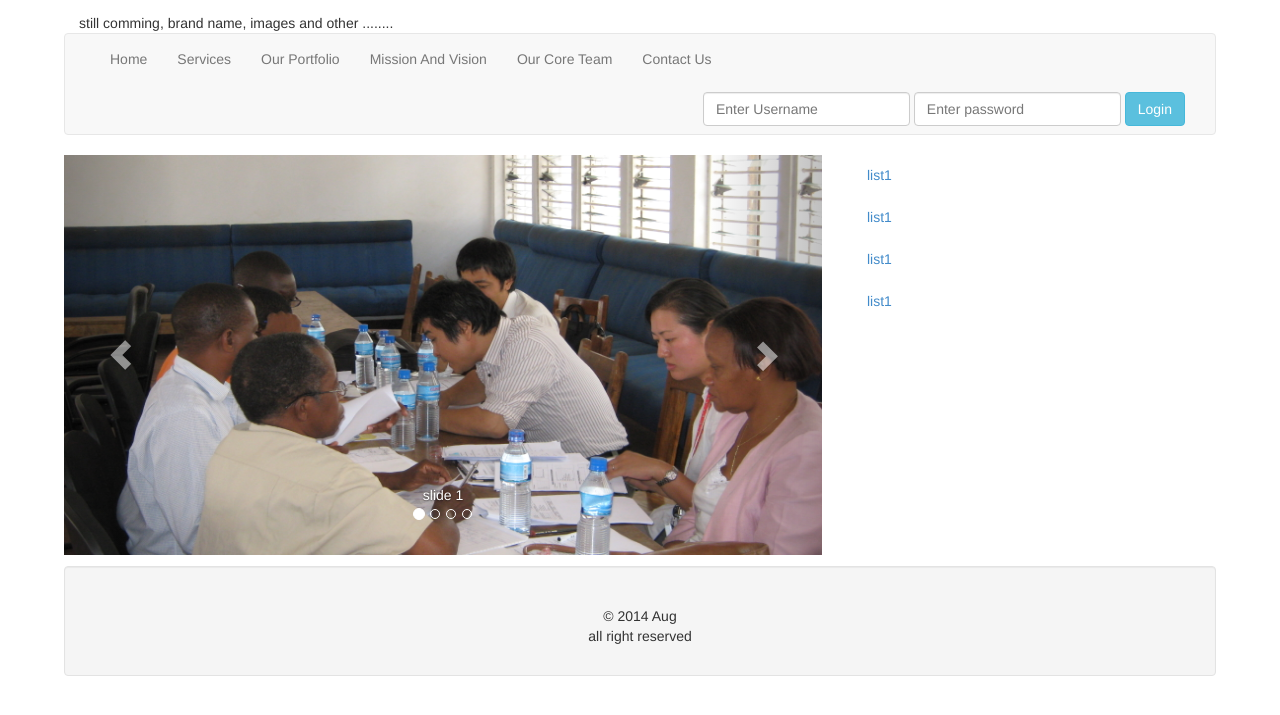
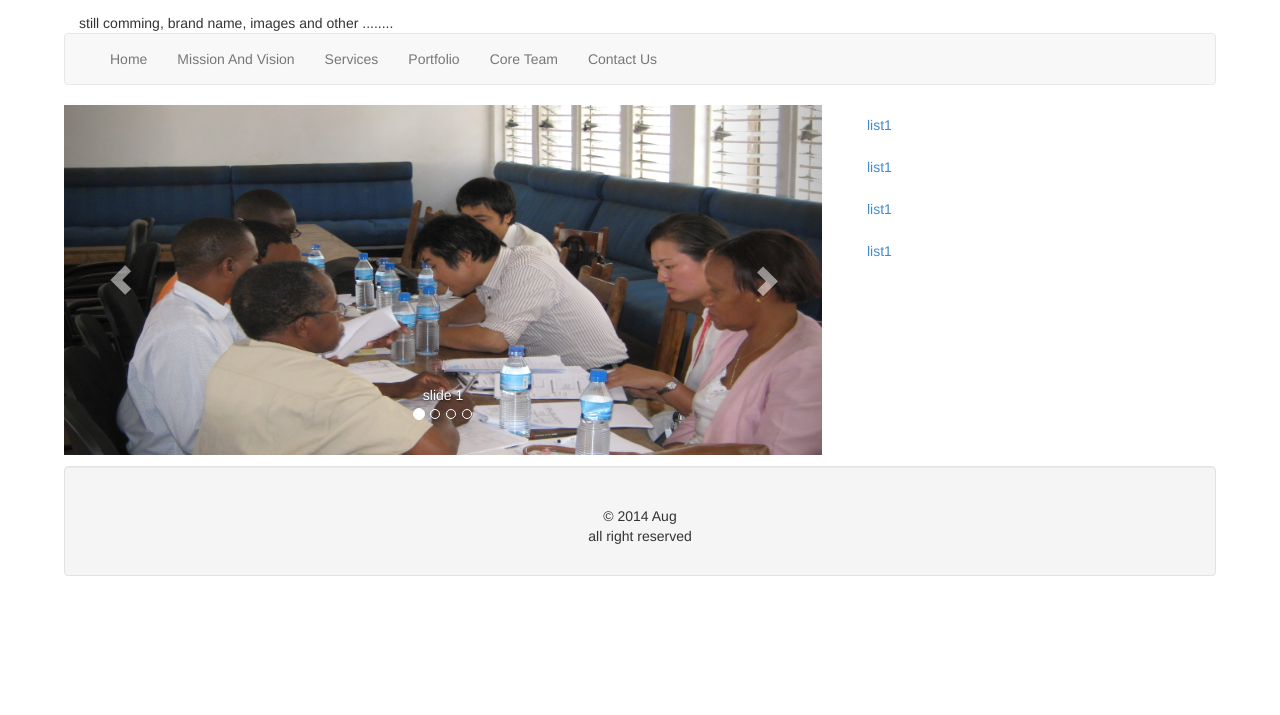
Before and after one commit to chingalo/emasco, a Django app: page / in a window 1280 px wide. Shown: the top 715 px of the page. Run offline with Django 3.2, Linux system fonts and the light colour scheme; parts of the project's set-up code (start-up, migrations or seed data) failed here and were passed over; some libraries are stand-ins or nearby versions.

Commit message:
edit height and conttrol visibility of emasco site

```diff
--- a/templates/base.html
+++ b/templates/base.html
@@ -1,3 +1,4 @@
+
 {% load staticfiles %}
 <!DOCTYPE html>
 <html lang="en">
@@ -25,8 +26,7 @@
 
 	<nav class="navbar  navbar-default" role="navigation">
 		<div class="container-fluid">
-			<!-- website brand -->
-			<span class = "navbar-brand">      </span>
+			<span class = " navbar-brand visible-xs">EMASCO</span>
 			<div class="navbar-header">
 				<button type="button" class="navbar-toggle" data-toggle="collapse"  data-target="#navigationItems">
 					<span class="icon-bar"></span>
@@ -43,22 +43,22 @@
 						<a href = "{% url 'home' %}" >Home</a>
 					</li>
 					<li>
+						<a href = "{% url 'missionAndVision' %}">Mission And Vision</a>
+					</li>
+					<li>
 						<a href = "{% url 'services' %}">Services</a>
 					</li>
 					<li>
-						<a href = "{% url 'portfolio' %}">Our Portfolio</a>
+						<a href = "{% url 'portfolio' %}">Portfolio</a>
 					</li>
 					<li>
-						<a href = "{% url 'missionAndVision' %}">Mission And Vision</a>
-					</li>
-					<li>
-						<a href = "{% url 'coreTeam' %}">Our Core Team</a>
+						<a href = "{% url 'coreTeam' %}">Core Team</a>
 					</li>
 					<li>
 						<a href = "{% url 'contactUs' %}">Contact Us</a>
 					</li>
 				</ul>
-
+				<!---
 				<form class="navbar-form navbar-right form-inline">
 					{% csrf_token %}
 					<div class = "form-group">
@@ -69,7 +69,7 @@
 					</div>
 					<button type="submit" class="btn btn-info">Login</button>
 
-				</form>
+				</form>		--->
 			</div>
 
 		</div>
@@ -87,9 +87,9 @@
 	<!--  footer of the site --->
 	<div class = "container-fluid" style = "margin-top:1%;">
 		<div class = "row well">
-			<div class = "col-md-4" style = "min-height:20px;"></div>
-			<div class = "col-md-4" style = "min-height:20px;"></div>
-			<div class = "col-md-4" style = "min-height:20px;"></div>
+			<div class = "col-md-4 col-xs-4" style = "min-height:20px;"></div>
+			<div class = "col-md-4 col-xs-4" style = "min-height:20px;"></div>
+			<div class = "col-md-4 col-xs-4" style = "min-height:20px;"></div>
 			<div style = "text-align:center">
 				<p>&copy; {% now "Y M " %}<br> all right reserved</p>
 			</div>
--- a/templates/home.html
+++ b/templates/home.html
@@ -4,8 +4,8 @@
 <!---- slides and aside bar ----->
 <div class = "fluid-container" style = "min-height:200px;">
 	<div class = "row">
-		<!-- slides ----->
-		<div class = "col-md-8" >
+		<!-- slides for mobile devices ---->
+		<div class = "col-xs-8 visible-xs">
 			<div id="carousel-example-generic" class="carousel slide" data-ride="carousel" data-interval = "3000" >
 
 				  <!-- Indicators -->
@@ -16,28 +16,27 @@
 					<li data-target="#carousel-example-generic" data-slide-to="3"></li>
 				  </ol>
 
-				 <div class="carousel-inner">
+				 <div class="carousel-inner ">
 					 <div class="item active">
-						<img src="{{STATIC_URL}}img/image1.jpg" style="height: 400px;width:100%;" alt="">
+						<img src="{{STATIC_URL}}img/image1.jpg" style="height: 200px;width:100%;" alt="">
 						<div class="carousel-caption">
 							slide 1
 						</div>
 					 </div>
 					 <div class="item ">
-						<img src="{{STATIC_URL}}img/image2.jpg" style="height: 400px;width:100%;border-radius:10px;" alt="">
+						<img src="{{STATIC_URL}}img/image2.jpg" style="height: 200px;width:100%;border-radius:10px;" alt="">
 						<div class="carousel-caption">slide 2</div>
 					 </div>
 					 <div class="item ">
-						<img src="{{STATIC_URL}}img/image3.JPG" style="height: 400px;width:100%;border-radius:10px;" alt="">
+						<img src="{{STATIC_URL}}img/image3.JPG" style="height: 200px;width:100%;border-radius:10px;" alt="">
 						<div class="carousel-caption">slide 3</div>
 					 </div>
 					 <div class="item ">
-						<img src="{{STATIC_URL}}img/image4.JPG" style="height: 400px;width:100%;border-radius:10px;" alt="">
+						<img src="{{STATIC_URL}}img/image4.JPG" style="height: 200px;width:100%;border-radius:10px;" alt="">
 						<div class="carousel-caption">slide 4</div>
 					 </div>
 
 				 </div>
-
 
 				  <!-- Controls -->
 				  <a class="left carousel-control" href="#carousel-example-generic" data-slide="prev">
@@ -49,11 +48,55 @@
 
 			</div>
 		</div>
+			<!-- slides for other divices ---->
+			<div class = "col-md-8 col-sm-8 col-lg-8 hidden-xs">
+			<div id="carousel-example-generic" class="carousel slide" data-ride="carousel" data-interval = "3000" >
+
+				  <!-- Indicators -->
+				  <ol class="carousel-indicators">
+					<li data-target="#carousel-example-generic" data-slide-to="0" class="active"></li>
+					<li data-target="#carousel-example-generic" data-slide-to="1"></li>
+					<li data-target="#carousel-example-generic" data-slide-to="2"></li>
+					<li data-target="#carousel-example-generic" data-slide-to="3"></li>
+				  </ol>
+
+				 <div class="carousel-inner ">
+					 <div class="item active">
+						<img src="{{STATIC_URL}}img/image1.jpg" style="height: 350px;width:100%;" alt="">
+						<div class="carousel-caption">
+							slide 1
+						</div>
+					 </div>
+					 <div class="item ">
+						<img src="{{STATIC_URL}}img/image2.jpg" style="height: 350px;width:100%;border-radius:10px;" alt="">
+						<div class="carousel-caption">slide 2</div>
+					 </div>
+					 <div class="item ">
+						<img src="{{STATIC_URL}}img/image3.JPG" style="height: 350px;width:100%;border-radius:10px;" alt="">
+						<div class="carousel-caption">slide 3</div>
+					 </div>
+					 <div class="item ">
+						<img src="{{STATIC_URL}}img/image4.JPG" style="height: 350px;width:100%;border-radius:10px;" alt="">
+						<div class="carousel-caption">slide 4</div>
+					 </div>
+
+				 </div>
+
+				  <!-- Controls -->
+				  <a class="left carousel-control" href="#carousel-example-generic" data-slide="prev">
+					<span class="glyphicon glyphicon-chevron-left"></span>
+				  </a>
+				  <a class="right carousel-control" href="#carousel-example-generic" data-slide="next">
+					<span class="glyphicon glyphicon-chevron-right"></span>
+				  </a>
+
+			</div>
+			</div>
 
 
 
 		<!---aside bar navigation --->
-		<div class = "col-md-4">
+		<div class = "col-md-4 col-sm-4 col-lg-4 col-xs-4">
 			<ul class="nav nav-pills nav-stacked">
 				<li><a>list1</a></li>
 				<li><a>list1</a></li>
```
